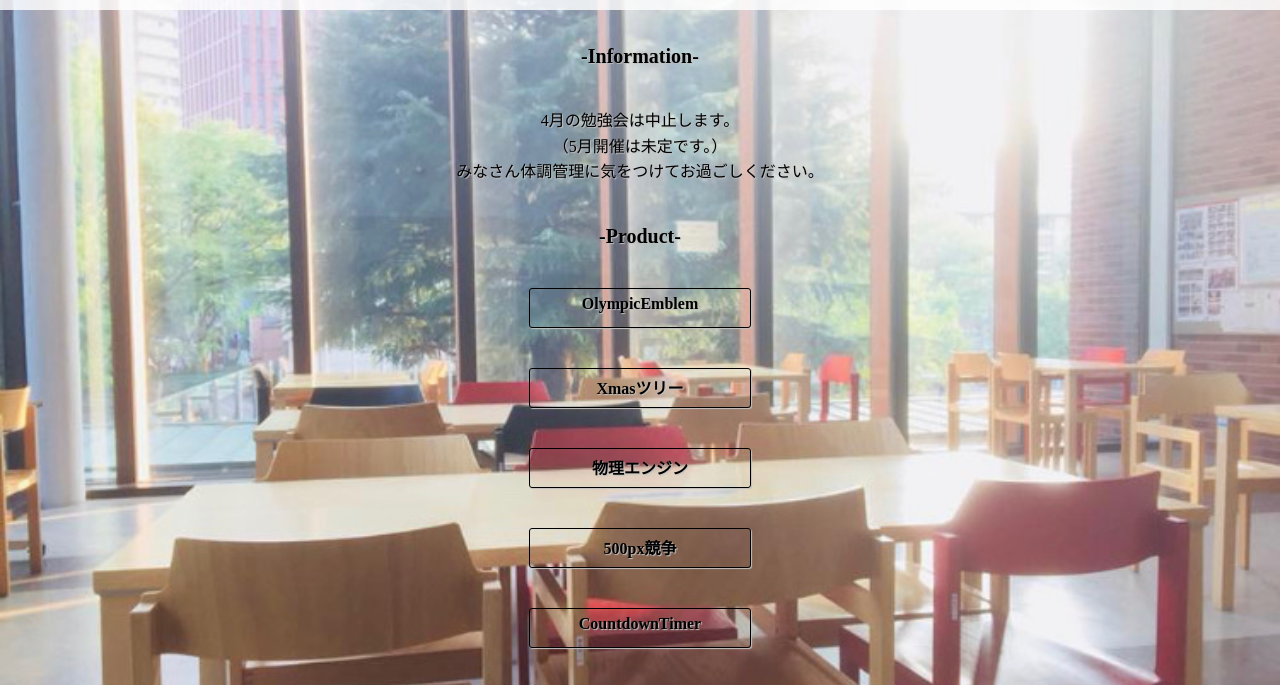
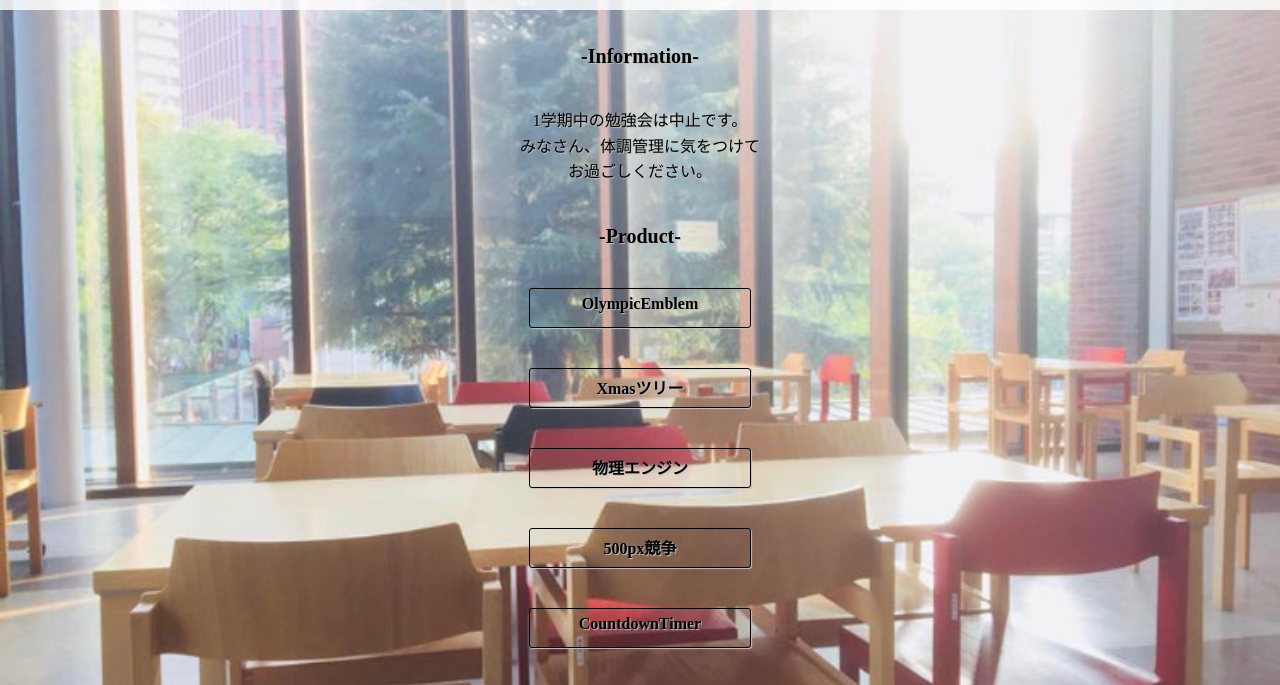
Before and after one commit to teraneko/html5go, a plain HTML site: page index.html in a window 1280 px wide. Shown: the part 85-770 px from the top of the page. Drawn offline with Linux system fonts and the light colour scheme.

Commit message:
Update index.html

```diff
--- a/index.html
+++ b/index.html
@@ -16,7 +16,7 @@
 	</header>
 		<div class="content">
 			<p class="sub-title">-Information-</p>
-			<p>4月の勉強会は中止します。<br>（5月開催は未定です。）<br>みなさん体調管理に気をつけてお過ごしください。
+			<p>1学期中の勉強会は中止です。<br>みなさん、体調管理に気をつけて<br>お過ごしください。
 			</p>
 
 
```
